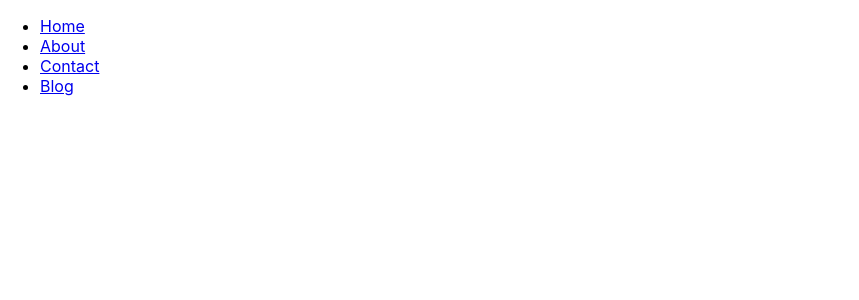
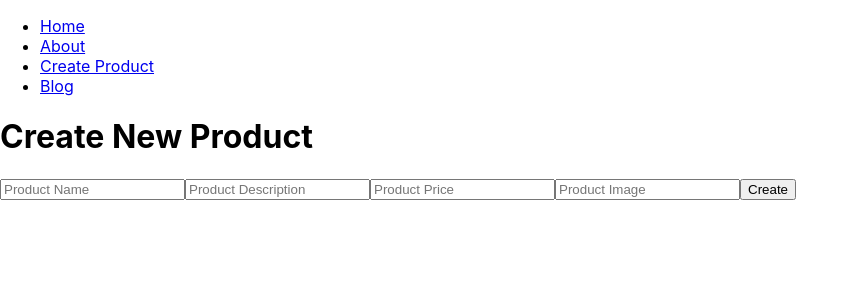
Before and after one commit to avia62490/smcapstone-react, a React (Create React App) app: page /create in a window 1280 px wide. Shown: the top 300 px of the page, without its empty margins (0-859 px from the left). Built offline with nearby package versions, Linux system fonts and the light colour scheme.

Commit message:
adds input fields for create new product

```diff
--- a/src/NavBar.js
+++ b/src/NavBar.js
@@ -6,7 +6,7 @@ import {Link} from 'react-router-dom'
     <ul>
       <li><Link to="/">Home</Link></li>
       <li><Link to="/about">About</Link></li>
-      <li><Link to="/contact">Contact</Link></li>
+      <li><Link to="/create">Create Product</Link></li>
       <li><Link to="/blog">Blog</Link></li>
     </ul>
   )
--- a/src/index.js
+++ b/src/index.js
@@ -6,10 +6,10 @@ import reportWebVitals from './reportWebVitals';
 import {BrowserRouter} from 'react-router-dom'
 import About from './pages/About'
 import Blog from './pages/Blog'
-import Contact from './pages/Contact'
+import Create from './pages/Create'
 import Home from './pages/Home'
 import Product from "./pages/Product"
-// import {About, Blog, Contact, Home, Product} from "./pages/"
+// import {About, Blog, Create, Home, Product} from "./pages/page.js"
 import {Routes, Route} from 'react-router-dom'
 import NavBar from './NavBar'
 
@@ -23,7 +23,7 @@ root.render(
       <Routes>
           <Route path ="/" element={<Home />} />
           <Route path ="/about" element={<About />} />
-          <Route path ="/contact" element={<Contact />} />
+          <Route path ="/create" element={<Create />} />
           <Route path ="/blog" element={<Blog />} />
           <Route path ="/products/:id" element={<Product/>} />
       </Routes>
--- a/src/pages/Contact.js
+++ /dev/null
@@ -1,7 +0,0 @@
-import React from 'react'
-
-export default function Contact() {
-  return(
-    <div>Contact page</div>
-  )
-}
--- /dev/null
+++ b/src/pages/Create.js
@@ -0,0 +1,65 @@
+import React, {useState} from 'react'
+
+export default function Create() {
+  const [newProduct, setNewProduct] = useState(
+    {name: "",
+    description: "",
+    price: "",
+    image_url: ""
+  });
+
+  function handleChange(event) {
+    // console.log(event)
+    const {name, value} = event.target
+      setNewProduct(prevNewProduct => {
+          return {
+            ...prevNewProduct,
+            [name] : value
+          }
+      }
+    );
+  };
+  console.log(newProduct)
+
+  function handleSubmit(event) {
+    event.preventDefault()
+    console.log(`New Product "${newProduct.name}" created`)
+  };
+
+  return(
+    <div>
+      <h1>Create New Product</h1>
+      <form className="form" onSubmit={handleSubmit}>
+        <input
+          type='text'
+          placeholder='Product Name'
+          name='name'
+          value={newProduct.name}
+          onChange={handleChange}
+        />
+        <input
+          type='text'
+          placeholder='Product Description'
+          name='description'
+          value={newProduct.description}
+          onChange={handleChange}
+        />
+        <input
+          type='text'
+          placeholder='Product Price'
+          name='price'
+          value={newProduct.price}
+          onChange={handleChange}
+        />
+        <input
+          type='text'
+          placeholder='Product Image'
+          name='image_url'
+          value={newProduct.image_url}
+          onChange={handleChange}
+        />
+        <button>Create</button>
+      </form>
+    </div>
+  )
+}
--- a/src/pages/Home.js
+++ b/src/pages/Home.js
@@ -1,7 +1,7 @@
 import React, {useState, useEffect} from 'react'
 import Product from './Product'
 import axios from 'axios'
-import { BrowserRouter, Routes, Route, Link } from "react-router-dom";
+import { Link } from "react-router-dom";
 
 export default function Home() {
   const [products, setProducts] = useState([])
@@ -11,7 +11,6 @@ export default function Home() {
     .then(res => setProducts(res.data))
     }, []
   );
-    console.log(products);
 
   const productDisplay = products.map(product => {
     return(
@@ -35,5 +34,5 @@ export default function Home() {
     <div className="App">
       {productDisplay}
     </div>
-  )
+  );
 }
--- a/src/pages/Product.js
+++ b/src/pages/Product.js
@@ -1,6 +1,6 @@
 import React, {useEffect, useState} from 'react'
 import axios from 'axios'
-import { Routes, Route, useParams, useLocation } from 'react-router-dom';
+import { useLocation } from 'react-router-dom';
 
 export default function Product() {
   let { state } = useLocation();
@@ -9,15 +9,14 @@ export default function Product() {
   useEffect(() => {
       axios.get(`http://localhost:3000/products/${state.productId}`)
       .then(res => setProduct(res.data))
-    }, [state.productId]
-  );
+    }, [state.productId]);
 
   return(
     <div className="product">
       <h1>{product.name}</h1>
       <img src={product.image_url} alt='' width='500px'/>
       <h5>{product.description}</h5>
-      <h4>{product.formatted.price}</h4>
+      <h4>${product.price}</h4>
     </div>
   );
 }
```
Lines whose indentation alone changed are shown as unchanged.
